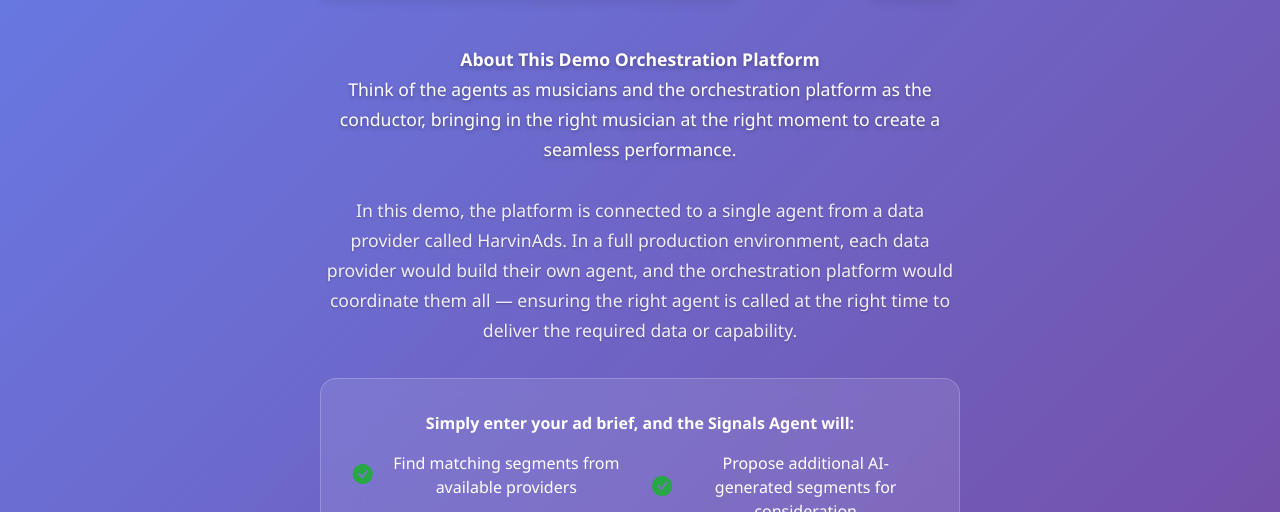
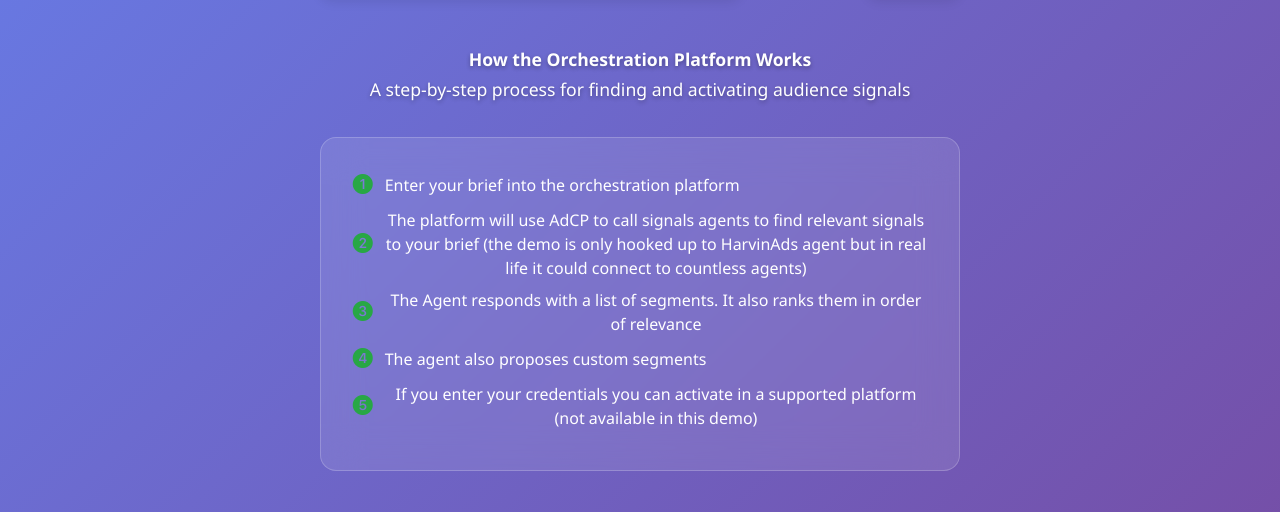
Before and after one commit to tescoboy/agentic-future-3, a plain HTML site: page index.html in a window 1280 px wide. Shown: the part 288-800 px from the top of the page. Drawn offline with nearby package versions, Linux system fonts and the light colour scheme.

Commit message:
Update hero section text with 5-step process explanation

```diff
--- a/index.html
+++ b/index.html
@@ -141,28 +141,33 @@
 
                     <!-- Supporting Text -->
                     <div class="hero-text text-white" style="text-shadow: 0 2px 4px rgba(0, 0, 0, 0.3);">
-                        <strong>About This Demo Orchestration Platform</strong><br>
-                        Think of the agents as musicians and the orchestration platform as the conductor, bringing in the right musician at the right moment to create a seamless performance.
-                    </div>
-
-                    <div class="hero-text text-white" style="opacity: 0.9; text-shadow: 0 1px 2px rgba(0, 0, 0, 0.3);">
-                        In this demo, the platform is connected to a single agent from a data provider called HarvinAds. In a full production environment, each data provider would build their own agent, and the orchestration platform would coordinate them all — ensuring the right agent is called at the right time to deliver the required data or capability.
+                        <strong>How the Orchestration Platform Works</strong><br>
+                        A step-by-step process for finding and activating audience signals
                     </div>
 
                     <!-- Feature Bullets -->
                     <div class="hero-features">
-                        <p class="mb-3 fw-semibold text-white">Simply enter your ad brief, and the Signals Agent will:</p>
                         <div class="row">
-                            <div class="col-md-6">
-                                <div class="feature-item">
-                                    <i class="bi bi-check-circle-fill"></i>
-                                    <span class="text-white">Find matching segments from available providers</span>
+                            <div class="col-md-12">
+                                <div class="feature-item mb-2">
+                                    <i class="bi bi-1-circle-fill"></i>
+                                    <span class="text-white">Enter your brief into the orchestration platform</span>
                                 </div>
-                            </div>
-                            <div class="col-md-6">
-                                <div class="feature-item">
-                                    <i class="bi bi-check-circle-fill"></i>
-                                    <span class="text-white">Propose additional AI-generated segments for consideration</span>
+                                <div class="feature-item mb-2">
+                                    <i class="bi bi-2-circle-fill"></i>
+                                    <span class="text-white">The platform will use AdCP to call signals agents to find relevant signals to your brief (the demo is only hooked up to HarvinAds agent but in real life it could connect to countless agents)</span>
+                                </div>
+                                <div class="feature-item mb-2">
+                                    <i class="bi bi-3-circle-fill"></i>
+                                    <span class="text-white">The Agent responds with a list of segments. It also ranks them in order of relevance</span>
+                                </div>
+                                <div class="feature-item mb-2">
+                                    <i class="bi bi-4-circle-fill"></i>
+                                    <span class="text-white">The agent also proposes custom segments</span>
+                                </div>
+                                <div class="feature-item mb-2">
+                                    <i class="bi bi-5-circle-fill"></i>
+                                    <span class="text-white">If you enter your credentials you can activate in a supported platform (not available in this demo)</span>
                                 </div>
                             </div>
                         </div>
```
